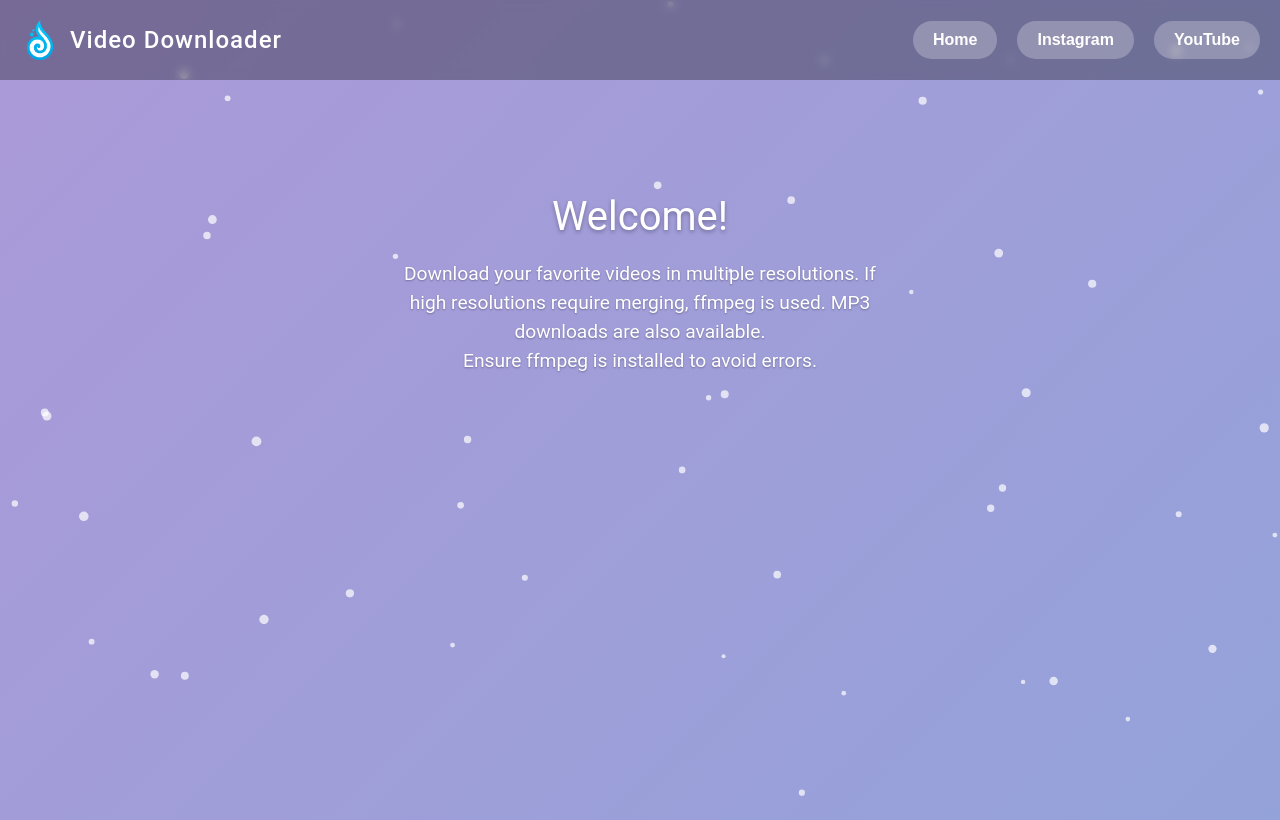
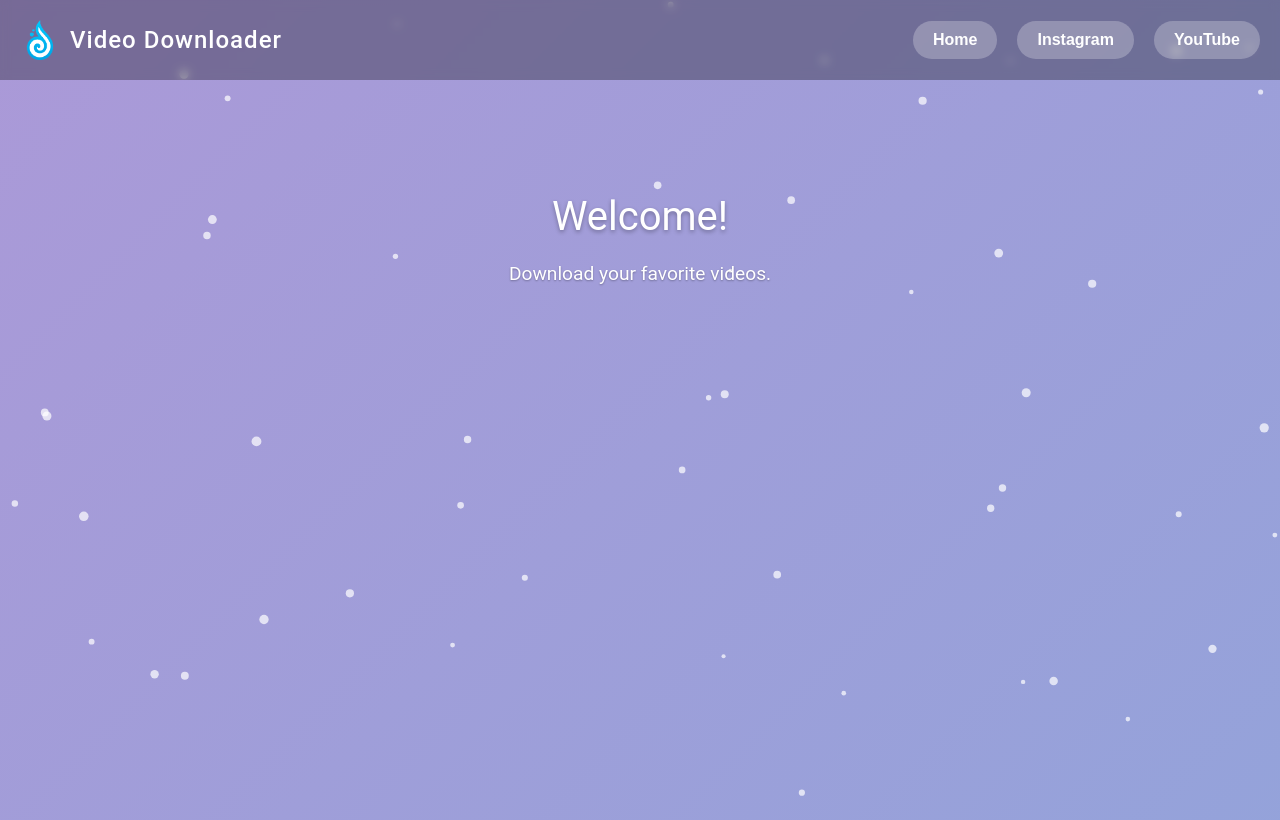
Before and after one commit to AmeenKhojah/VideoDownloader, a Flask app: page / in a window 1280 px wide. Run offline with Flask 2, Linux system fonts and the light colour scheme.

Commit message:
Update index.html

```diff
--- a/templates/index.html
+++ b/templates/index.html
@@ -27,8 +27,7 @@
     <section class="home-section active" id="homeSection">
         <div class="home-content">
             <h2>Welcome!</h2>
-            <p>Download your favorite videos in multiple resolutions. If high resolutions require merging, ffmpeg is used. MP3 downloads are also available.</p>
-            <p>Ensure ffmpeg is installed to avoid errors.</p>
+            <p>Download your favorite videos.</p>
         </div>
     </section>
 
```
